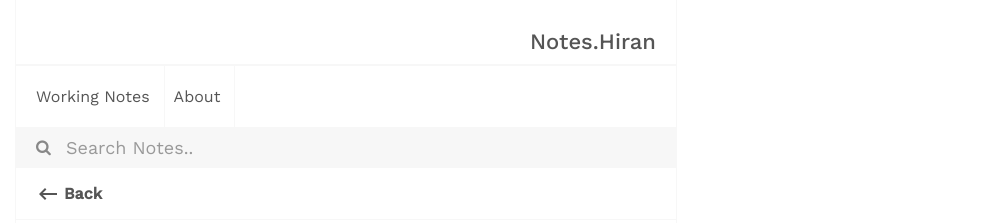
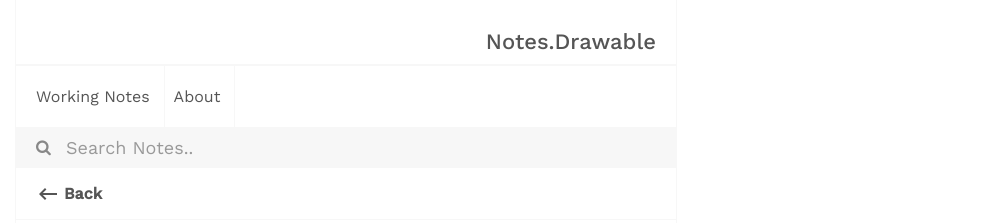
Before and after one commit to drawablex86/notes.archived, a Jekyll site: the page built from about.md, in a window 1280 px wide. Shown: the top 223 px of the page, without its empty margins (294-1280 px from the left). Built offline with Jekyll 4.4.1, drawn with Linux system fonts in a browser that asks for light colours; some of the changed lines change nothing that is shown.

Commit message:
Update _config.yml
Updated the names and url

```diff
--- a/_config.yml
+++ b/_config.yml
@@ -1,12 +1,12 @@
-title: Notes.Hiran
-name: Hiran Venugopalan
-user_description: Second Brain / Digital Garden of Hiran Venugopalan.
-notes_url: "https://hfactor.github.io"
+title: Notes.Drawable
+name: Drawable
+user_description: Second Brain / Digital Garden of Rahul Rajeev.
+notes_url: "https://drawablex86.github.io"
 profile_pic: /assets/img/profile.png
 favicon: /assets/img/favicon.png
-copyright_name: Hiran Venugopalan
+copyright_name: Drawable
 baseurl: "/" # the subpath of your site, e.g. /blog
-url: "https://hfactor.github.io/" # the base hostname & protocol for your site, e.g. http://example.com
+url: "https://drawablex86.github.io/" # the base hostname & protocol for your site, e.g. http://example.com
 encoding: utf-8
 
 # Build settings
@@ -33,7 +33,7 @@
       permalink: /notes/:title
 
 disqus:
-  shortname: raghuveerdotnet
+  shortname:
 
 defaults:
   - scope:
```
